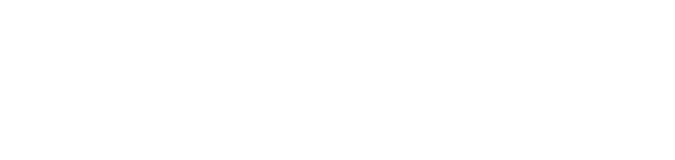
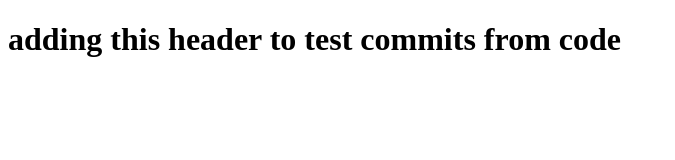
Before and after one commit to trevorharm/duckrabbit, a plain HTML site: page index.html in a window 1280 px wide. Shown: the whole page, without its empty margins (0-675 px from the left). Drawn offline with Linux system fonts and the light colour scheme.

Commit message:
second time

```diff
--- a/index.html
+++ b/index.html
@@ -7,5 +7,5 @@
 <body>
 
 
-
+    <h1>adding this header to test commits from code</h1>
 </body>
```
